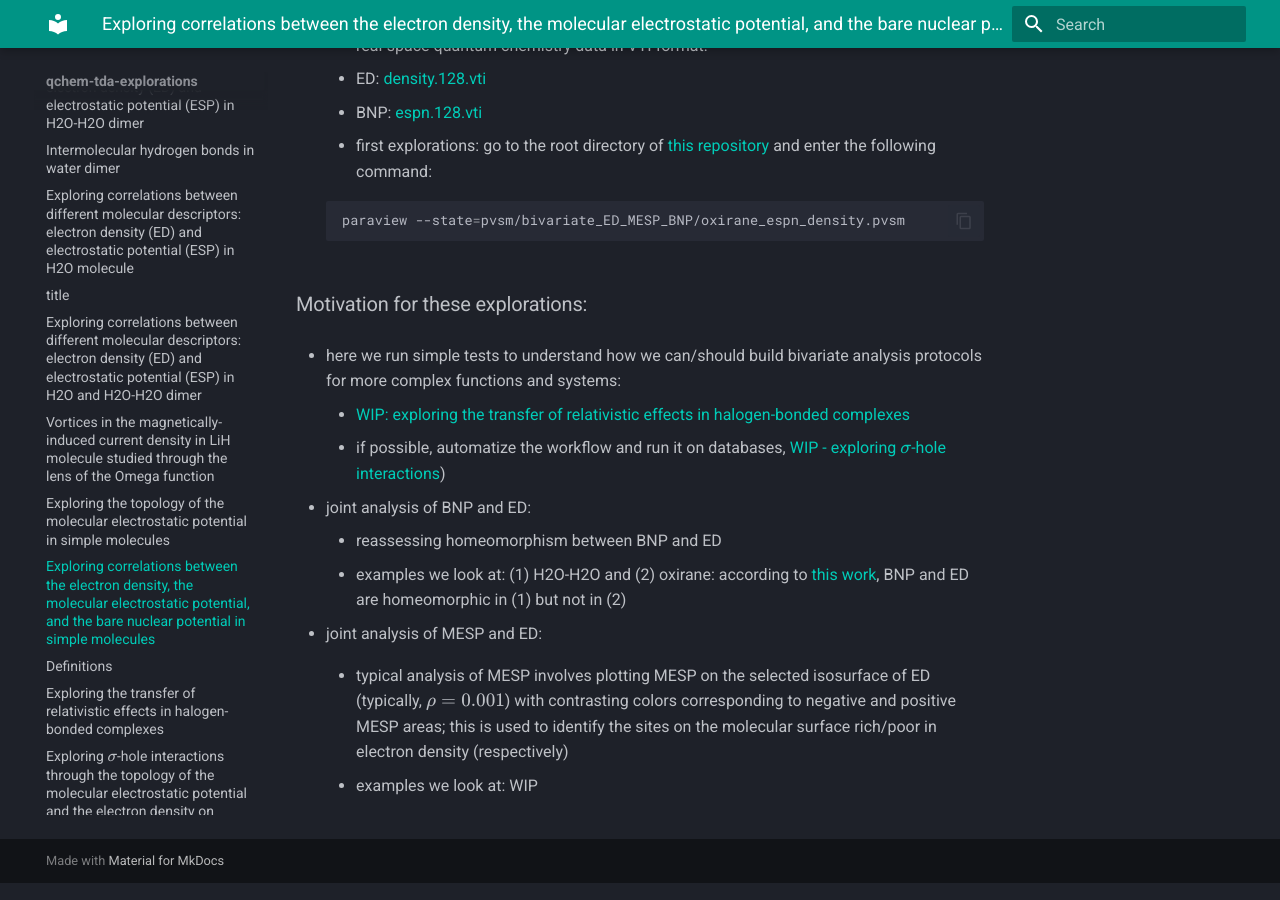
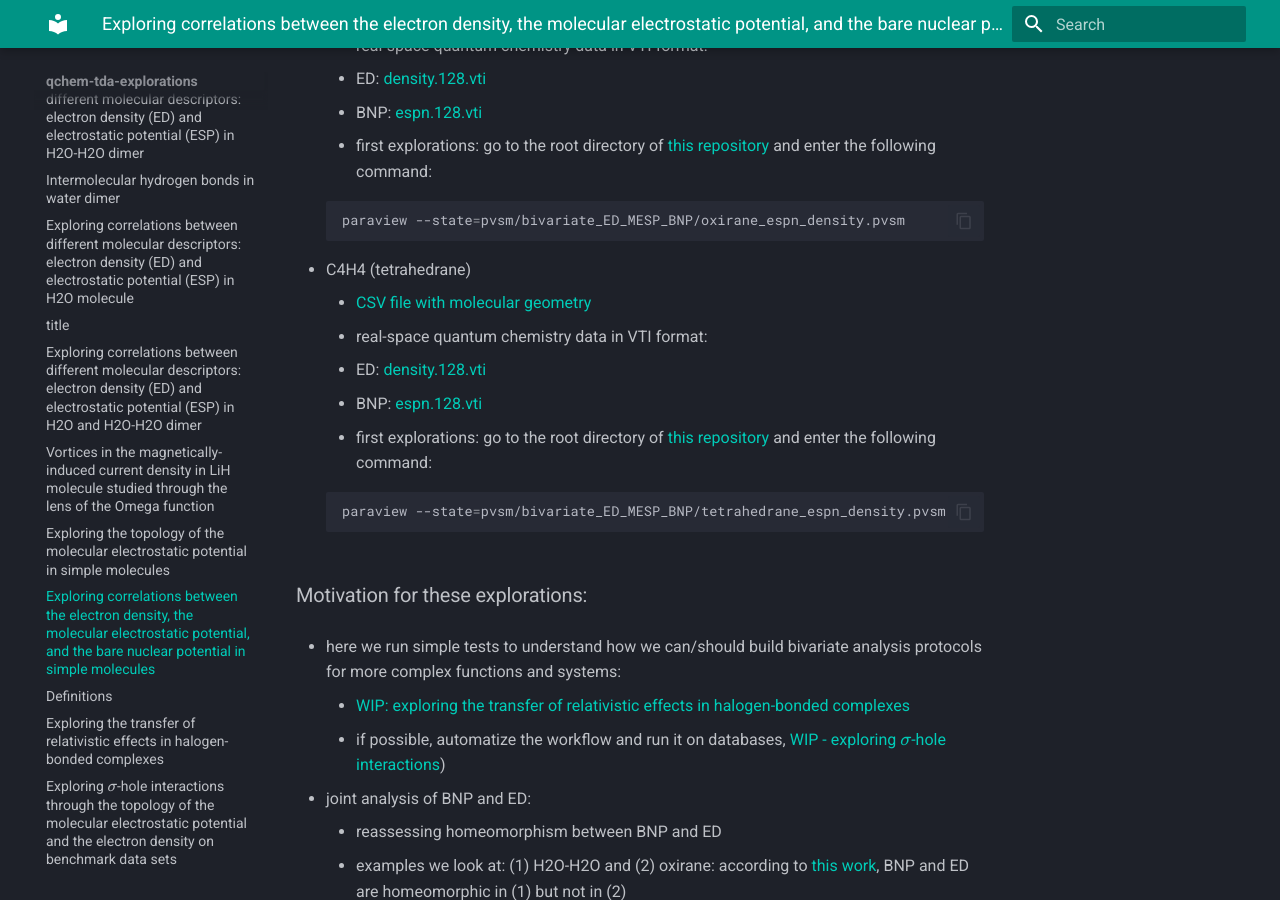
Before and after one commit to tda-qchem/tda-qchem-explorations, an MkDocs documentation site: the page built from docs/bivariate_ED_MESP_BNP.md, in a window 1280 px wide and 900 px high, scrolled down 1151 px. Built offline with MkDocs 1.6.1 and Material for MkDocs 9.7.7, drawn with Linux system fonts in a browser that asks for light colours.

Commit message:
add tetrahedrane data

````diff
--- a/docs/bivariate_ED_MESP_BNP.md
+++ b/docs/bivariate_ED_MESP_BNP.md
@@ -48,6 +48,19 @@
       ```
 
 
+  * C4H4 (tetrahedrane)
+
+    * [CSV file with molecular geometry](https://github.com/tda-qchem/tda-qchem-explorations/tree/main/data/tetrahedrane/geom.csv)
+    * real-space quantum chemistry data in VTI format:
+      * ED: [density.128.vti](https://github.com/tda-qchem/tda-qchem-explorations/tree/main/data/tetrahedrane/dirac/dc_b3lyp_dyallav3z/super/density.128.vti)
+      * BNP: [espn.128.vti](https://github.com/tda-qchem/tda-qchem-explorations/tree/main/data/tetrahedrane/dirac/dc_b3lyp_dyallav3z/super/espn.128.vti)
+    * first explorations: go to the root directory of [this repository](https://github.com/tda-qchem/tda-qchem-explorations) and enter the following command:
+
+      ``` bash
+      paraview --state=pvsm/bivariate_ED_MESP_BNP/tetrahedrane_espn_density.pvsm
+      ```
+
+
 ### Motivation for these explorations:
 
   * here we run simple tests to understand how we can/should build bivariate analysis protocols for more complex functions and systems:
````
